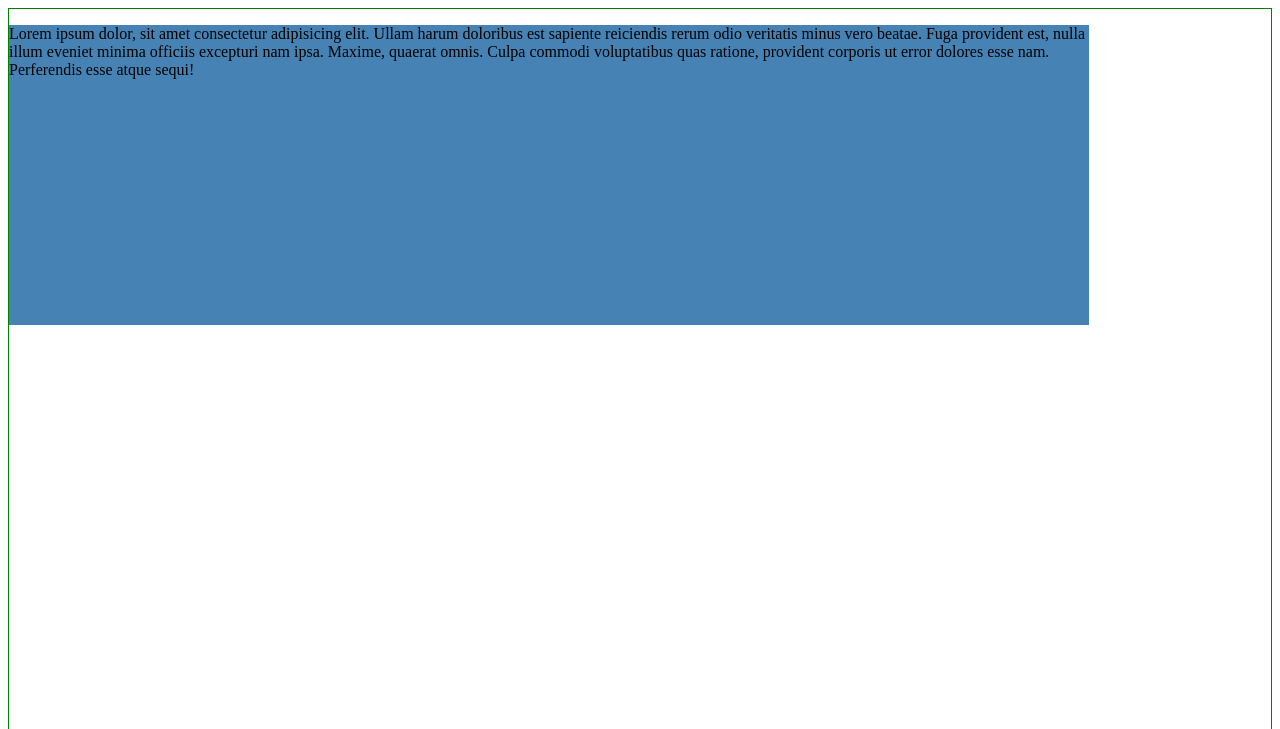
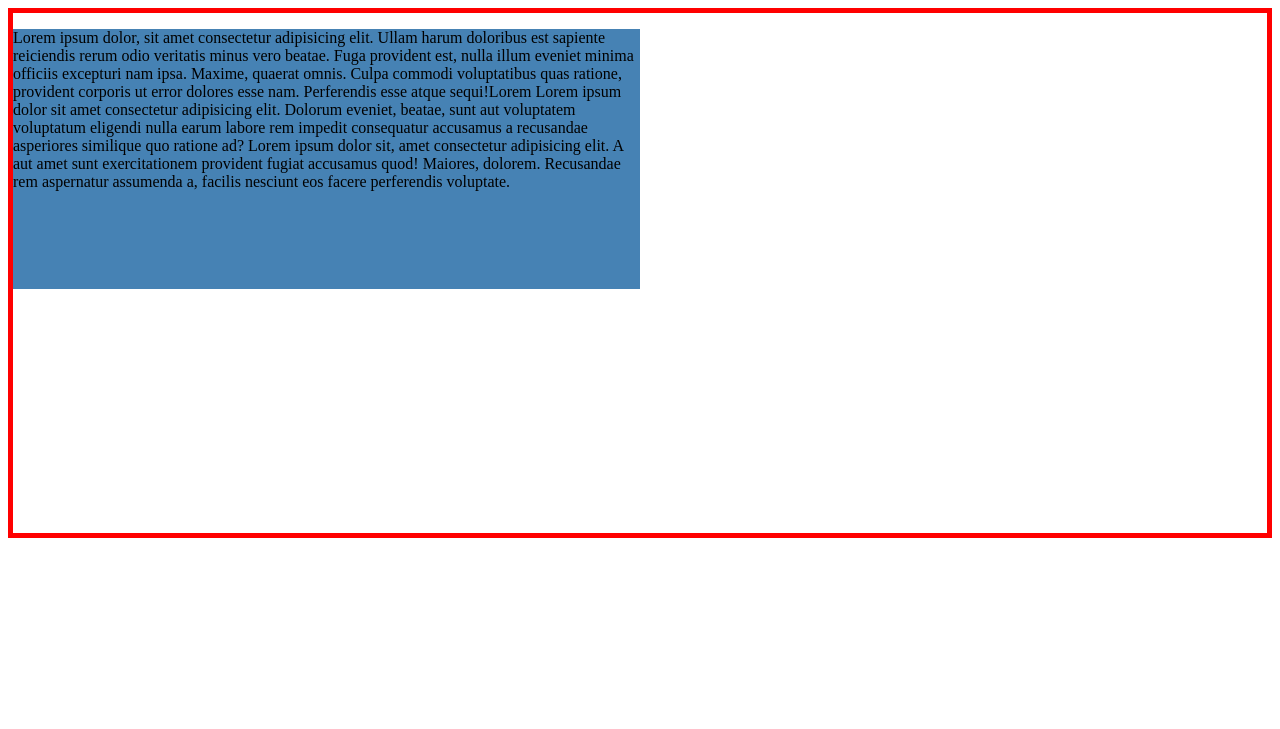
Before and after one commit to Sabbir2809/CSS3, a plain HTML site: page 6 Hight and Width/index.html in a window 1280 px wide. Shown: the top 729 px of the page. Drawn offline with Linux system fonts and the light colour scheme.

Commit message:
Hight and Width

```diff
--- a/6 Hight and Width/index.html
+++ b/6 Hight and Width/index.html
@@ -10,7 +10,7 @@
   </head>
   <body>
     <div id="div1">
-      <p>Lorem ipsum dolor, sit amet consectetur adipisicing elit. Ullam harum doloribus est sapiente reiciendis rerum odio veritatis minus vero beatae. Fuga provident est, nulla illum eveniet minima officiis excepturi nam ipsa. Maxime, quaerat omnis. Culpa commodi voluptatibus quas ratione, provident corporis ut error dolores esse nam. Perferendis esse atque sequi!</p>
+      <p>Lorem ipsum dolor, sit amet consectetur adipisicing elit. Ullam harum doloribus est sapiente reiciendis rerum odio veritatis minus vero beatae. Fuga provident est, nulla illum eveniet minima officiis excepturi nam ipsa. Maxime, quaerat omnis. Culpa commodi voluptatibus quas ratione, provident corporis ut error dolores esse nam. Perferendis esse atque sequi!Lorem Lorem ipsum dolor sit amet consectetur adipisicing elit. Dolorum eveniet, beatae, sunt aut voluptatem voluptatum eligendi nulla earum labore rem impedit consequatur accusamus a recusandae asperiores similique quo ratione ad? Lorem ipsum dolor sit, amet consectetur adipisicing elit. A aut amet sunt exercitationem provident fugiat accusamus quod! Maiores, dolorem. Recusandae rem aspernatur assumenda a, facilis nesciunt eos facere perferendis voluptate.</p>
     </div>
   </body>
 </html>
--- a/6 Hight and Width/style.css
+++ b/6 Hight and Width/style.css
@@ -1,13 +1,16 @@
 body{
-  border: 1px solid green;
-  height: 720px;
+  border: 5px solid red;
+  height: 520px;
 }
+
 #div1{
   background-color: steelblue;
-  /* height: 50%; */
-  width: 10%;
-  max-width: 500px;
-  max-height: 300px;
-  min-width: 1080px;
-  min-height: 300px;
+  width: 50%;
+  height: 50%;
+
+  /* max-width: 1040px;
+  max-height: 720px;
+
+  min-width: 240px;
+  min-height: 360px; */
 }
```
